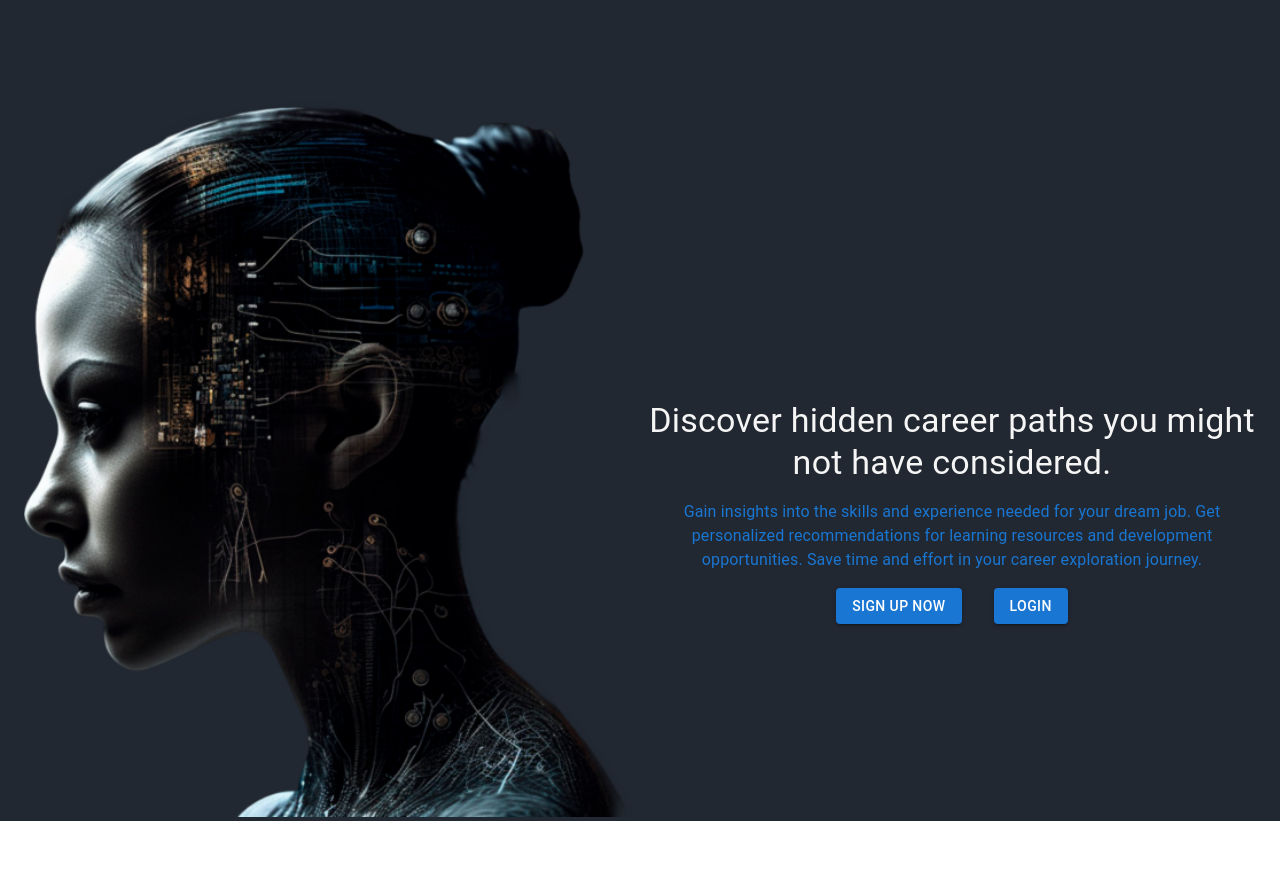
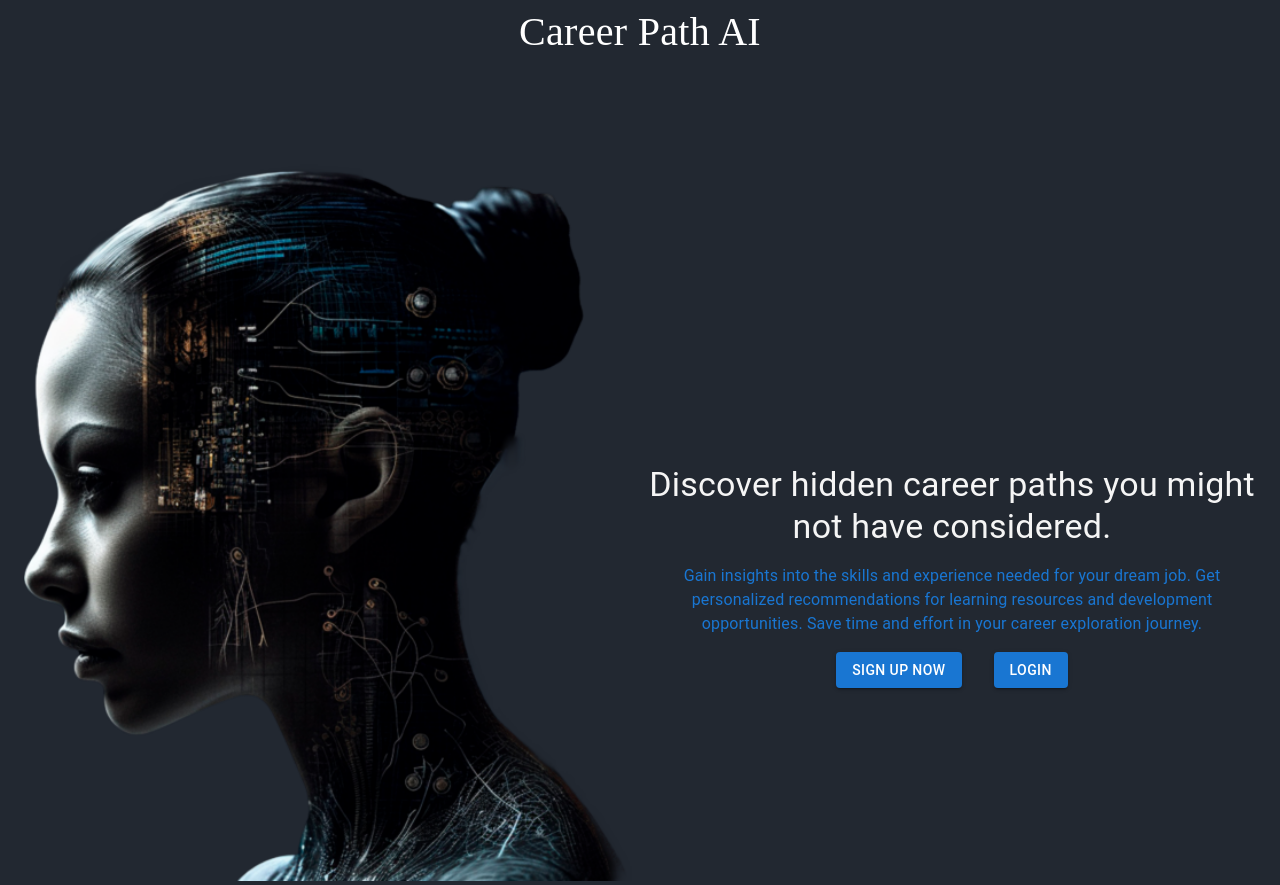
Before and after one commit to audreythando/career-path-ai, a React (Create React App) app: page / in a window 1280 px wide. Before the commit the page ends 821 px from the top, so only its background shows below. Built offline with nearby package versions, Linux system fonts and the light colour scheme.

Commit message:
added logo to AppBar

```diff
--- a/src/App.tsx
+++ b/src/App.tsx
@@ -1,11 +1,13 @@
-import React from 'react';
-import './App.css';
-import LandingPage from './components/LandingPage/landingPage';
+import React from "react";
+import "./App.css";
+import LandingPage from "./components/LandingPage/landingPage";
+import NavLandingPage from "./components/Navbar/NavLandingPage";
 
 function App() {
   return (
     <div className="App">
-      <LandingPage/>
+      <NavLandingPage />
+      <LandingPage />
     </div>
   );
 }
--- /dev/null
+++ b/src/components/Navbar/NavLandingPage.tsx
@@ -0,0 +1,24 @@
+import React from "react";
+import { AppBar, Box, Typography } from "@mui/material";
+
+const NavLandingPage: React.FC = () => {
+  return (
+    <Box sx={{ width: "100%", backgroundColor: "#222831" }}>
+      <AppBar
+        position="static"
+        sx={{ backgroundColor: "#222831", width: "100%" }}
+      >
+        <Typography
+          variant="h6"
+          noWrap
+          component="div"
+          sx={{ flexGrow: 1, fontFamily: "Whisper", fontSize: "40px" }}
+        >
+          Career Path AI
+        </Typography>
+      </AppBar>
+    </Box>
+  );
+};
+
+export default NavLandingPage;
```
